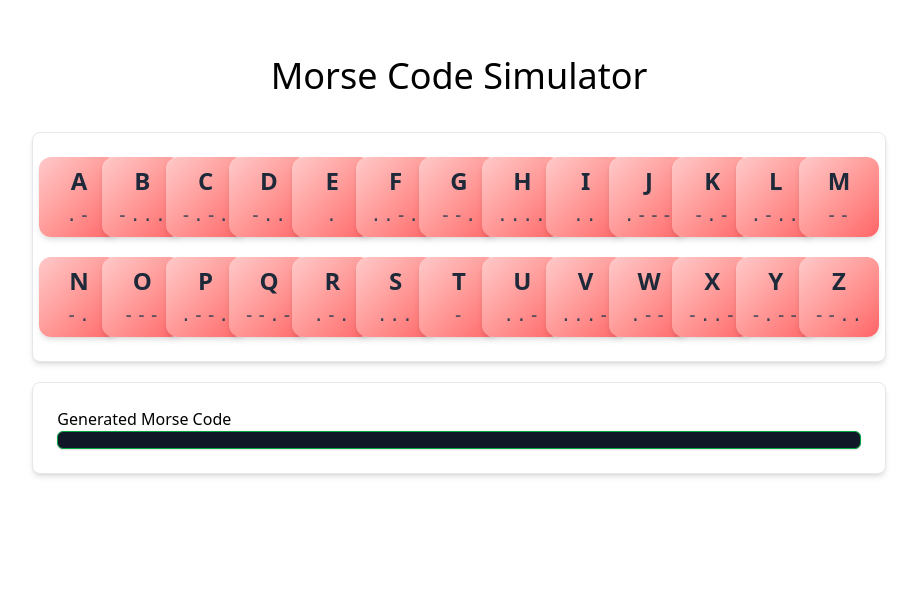
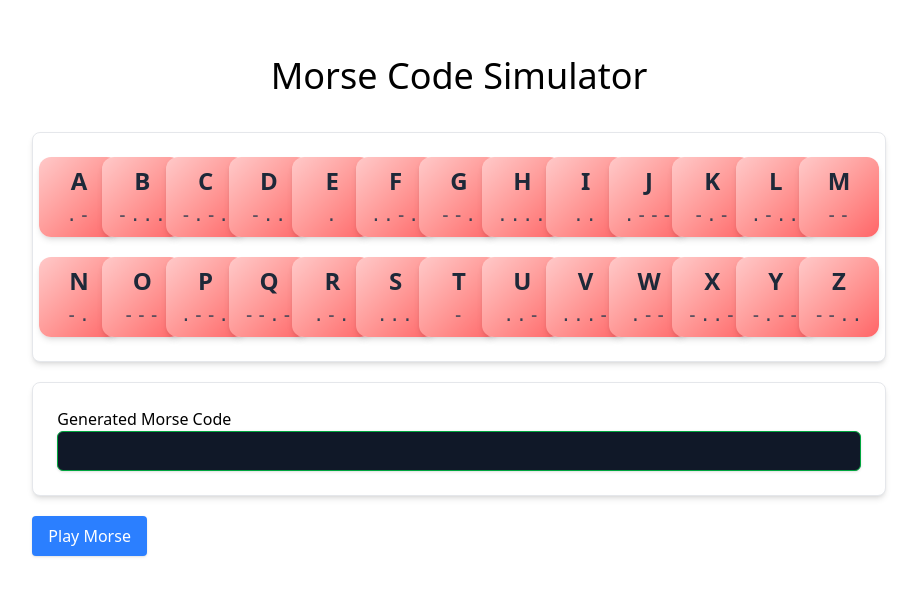
Before and after one commit to Slimboyfat-1979/morseproject, a Vue app: page / in a window 1280 px wide. Shown: the top 596 px of the page, without its empty margins (181-1098 px from the left). Built offline with nearby package versions, Linux system fonts and the light colour scheme.

Commit message:
setup tailewind css correctly.

```diff
--- a/index.html
+++ b/index.html
@@ -4,7 +4,7 @@
     <meta charset="UTF-8">
     <link rel="icon" href="/favicon.ico">
     <meta name="viewport" content="width=device-width, initial-scale=1.0">
-    <script src="https://cdn.jsdelivr.net/npm/@tailwindcss/browser@4"></script>
+    <link rel="stylesheet" href="/src/assets/styles/style.css">
     <title>Vite App</title>
   </head>
   <body>
--- a/package.json
+++ b/package.json
@@ -12,6 +12,8 @@
     "preview": "vite preview"
   },
   "dependencies": {
+    "@tailwindcss/vite": "^4.1.13",
+    "tailwindcss": "^4.1.13",
     "vue": "^3.5.18"
   },
   "devDependencies": {
--- a/src/App.vue
+++ b/src/App.vue
@@ -7,6 +7,13 @@
     <Basecard>
       <MorseInputField :morse="currentMorse"></MorseInputField>
     </Basecard>
+    <button
+      class="bg-blue-500 hover:bg-blue-600 transition-colors text-white px-4 py-2 rounded shadow cursor-pointer"
+      @click="handlePlay(currentMorse)"
+      :disabled="!currentMorse"
+    >
+      Play Morse
+    </button>
   </div>
 </template>
 
@@ -18,12 +25,11 @@ import Basecard from "@/components/Basecard.vue";
 import MorseButton from "@/components/MorseButton.vue";
 import MorseInputField from "@/components/MorseInputField.vue";
 
-const currentMorse = ref('');
+const currentMorse = ref("");
 
 function handlePlay(morse) {
-    playSound(morse);
-    currentMorse.value = morse;
-
+  playSound(morse);
+  currentMorse.value = morse;
 }
 
 const ctx = new window.AudioContext();
--- /dev/null
+++ b/src/assets/styles/style.css
@@ -0,0 +1 @@
+@import "tailwindcss";
--- a/src/components/MorseInputField.vue
+++ b/src/components/MorseInputField.vue
@@ -2,7 +2,7 @@
   <section>
     <h1>Generated Morse Code</h1>
     <p
-      class="text-green-400 text-lg font-mono bg-gray-900 px-4 py-2 rounded-md border border-green-600 shadow"
+      class="text-green-400 text-lg font-mono bg-gray-900 px-4 py-2 rounded-md border border-green-600 shadow h-10"
     >
       {{ morse }}
     </p>
--- a/vite.config.js
+++ b/vite.config.js
@@ -3,12 +3,14 @@ import { fileURLToPath, URL } from 'node:url'
 import { defineConfig } from 'vite'
 import vue from '@vitejs/plugin-vue'
 import vueDevTools from 'vite-plugin-vue-devtools'
+import tailwindcss from '@tailwindcss/vite'
 
 // https://vite.dev/config/
 export default defineConfig({
   plugins: [
     vue(),
     vueDevTools(),
+    tailwindcss()
   ],
   resolve: {
     alias: {
```
Also changed, not shown: 1 other file (tests, documents, lock files or other folders).
